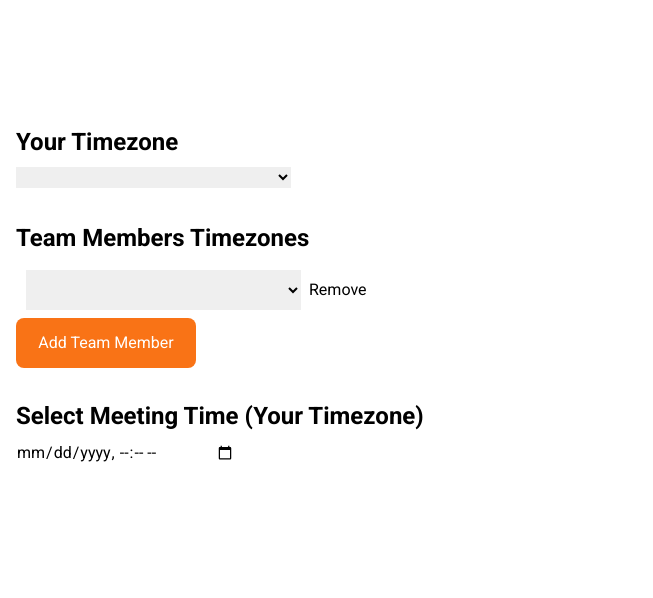
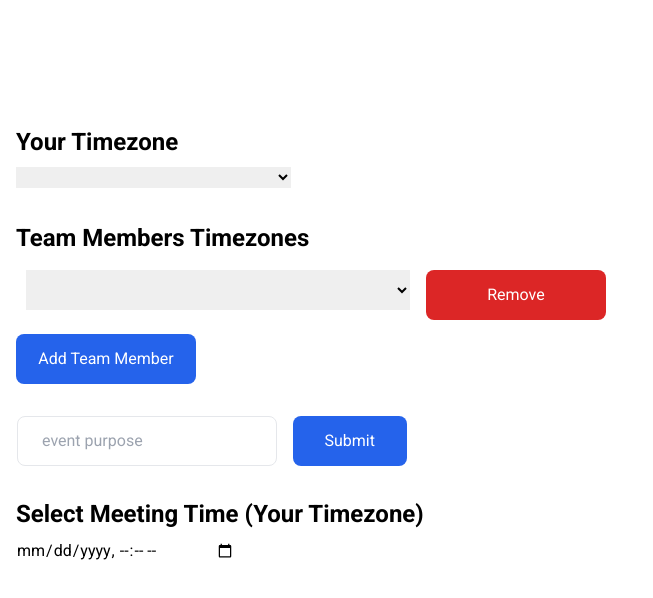
Before and after one commit to Ollatomiwa/timezone-converter, a Nuxt app: page /converter in a window 1280 px wide. Shown: the top 598 px of the page, without its empty margins (0-653 px from the left). Built offline with nearby package versions, Linux system fonts and the light colour scheme.

Commit message:
update to UI of convert page

```diff
--- a/pages/converter.vue
+++ b/pages/converter.vue
@@ -14,23 +14,41 @@
       <div
         v-for="(member, index) in teamMembers"
         :key="index"
-        class="flex gap-2 mb-2 w-[120px] lg:h-[40px] md:h-[40px] lg:ml-[10px] md:ml-[200px]  "
+        class="flex gap-4 lg:mb-6 mb-2 lg:w-[580px] lg:h-[40px] md:h-[40px] lg:ml-[10px] md:ml-[200px]  "
       >
         <select v-model="member.timezone" class="select select-bordered flex-1">
           <option v-for="tz in timezones" :key="tz" :value="tz">
             {{ tz }}
           </option>
         </select>
-        <button @click="removeMember(index)" class="btn btn-error">
-          Remove
+        <button @click="removeMember(index)" class="btn  rounded-lg w-[180px] h-[50px]  bg-red-600 text-white ">
+            Remove
         </button>
       </div>
       <button
         @click="addMember"
-        class="btn rounded-lg w-[180px] h-[50px]  bg-orange-500 text-white hover:bg-orange"
+        class="btn rounded-lg w-[180px] h-[50px]  bg-blue-600 text-white hover:bg-orange"
       >
         Add Team Member
       </button>
+    </div>
+
+    <!--Input field for meeting purpose/event-->
+    <div class="mb-8">
+      <form class="flex flex-col sm:flex-row gap-4 justify-center max-w-[390px] md:ml-[200px] lg:ml-[1px]">
+          <input
+            type="text"
+            placeholder="event purpose"
+            class="flex-1 px-6 py-3 rounded-lg border border-base-300 focus:outline-none focus:ring-2 focus:ring-primary focus:border-transparent"
+            required
+          />
+          <button @click=""
+            type="submit"
+            class="btn btn-primary bg-blue-600 text-white px-8 py-3 rounded-lg hover:bg-gray-400 transition-colors"
+          >
+            Submit
+          </button>
+        </form>
     </div>
 
     <!-- Meeting Time Selection -->
@@ -44,16 +62,16 @@
     </div>
 
     <!-- Results Display -->
-    <div v-if="meetingTime" class="bg-gray-600 p-4 rounded-lg max-w-[600px] lg:ml-[1px] md:ml-[110px]">
-      <h3 class="text-xl mb-4 text-white">Meeting Times</h3>
+    <div v-if="meetingTime" class="bg-gray-600 p-4 rounded-lg max-w-[600px] min-w-[400px] lg:ml-[1px] md:ml-[110px]">
+      <h3 class="text-xl mb-4 text-white">SCHEDULED MEETING TIMES</h3>
       <div class="mb-4">
-        <pre class="bg-base-100 p-4 rounded text-white text-xl">{{
+        <pre class="bg-base-100 p-1 rounded text-white lg:text-[20px] text-[13px] ">{{
           messageContent
         }}</pre>
       </div>
-      <div class="flex gap-2">
-        <button @click="copyMessage" class="btn rounded-lg w-[120px] h-[50px]  bg-orange-500 text-white">Copy Message</button>
-        <button @click="shareMessage" class="btn rounded-lg w-[110px] h-[50px]  bg-orange-500 text-white">
+      <div class="flex justify-center gap-2">
+        <button @click="copyMessage" class="btn rounded-lg w-[120px] h-[50px]  bg-blue-600 text-white">Copy Message</button>
+        <button @click="shareMessage" class="btn rounded-lg w-[110px] h-[50px]  bg-blue-600 text-white">
           Share
         </button>
       </div>
@@ -93,7 +111,7 @@ const messageContent = computed(() => {
     `- ${userTimezone.value}: ${formatInTimeZone(
       date,
       userTimezone.value,
-      "yyyy-MM-dd HH:mm zzz"
+      "dd-MM-yyyy HH:mm zzz"
     )}`
   );
 
@@ -103,7 +121,7 @@ const messageContent = computed(() => {
         `- ${member.timezone}: ${formatInTimeZone(
           date,
           member.timezone,
-          "yyyy-MM-dd HH:mm zzz"
+          "dd-MM-yyyy HH:mm zzz"
         )}`
       );
     }
```
